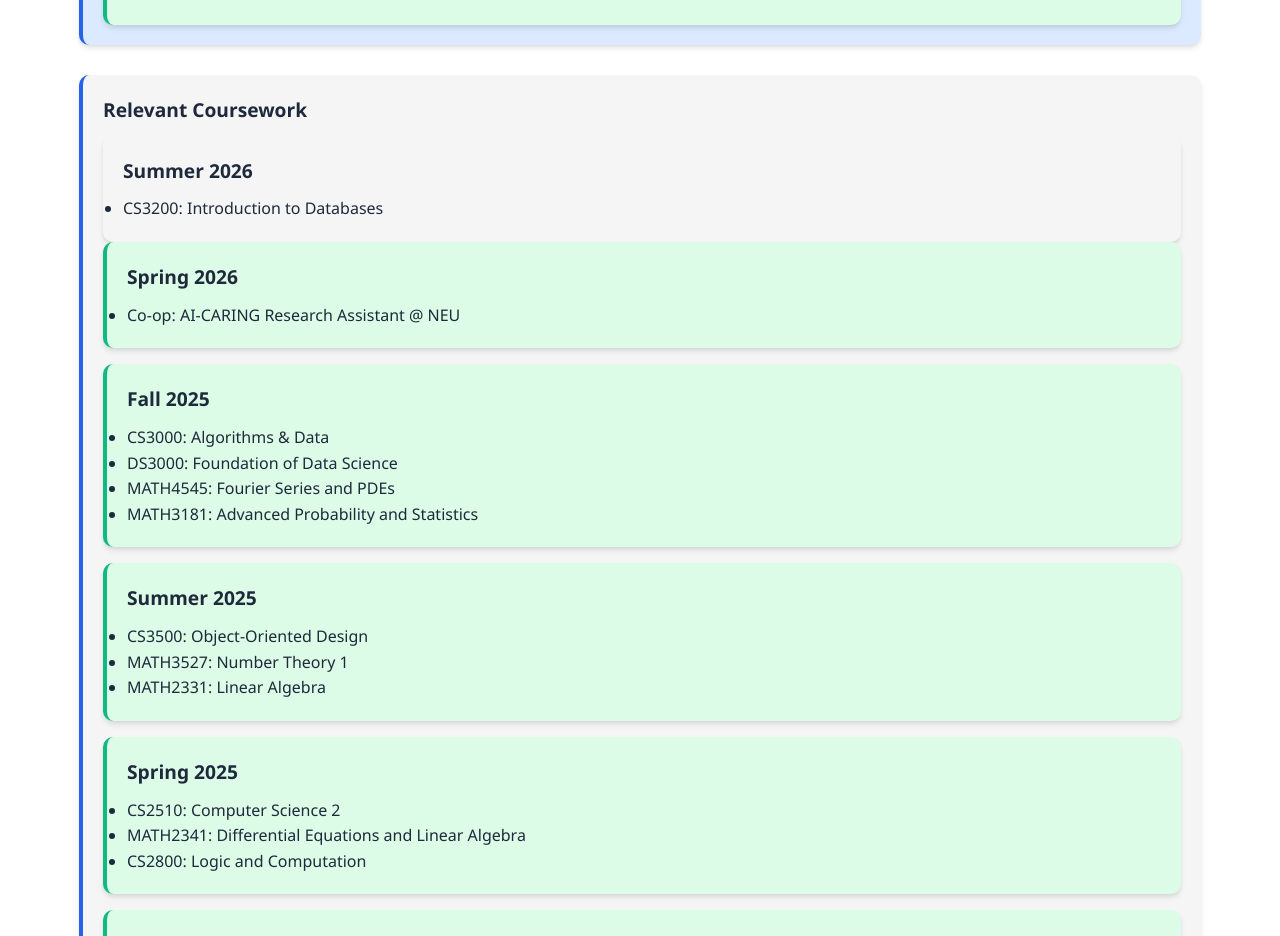
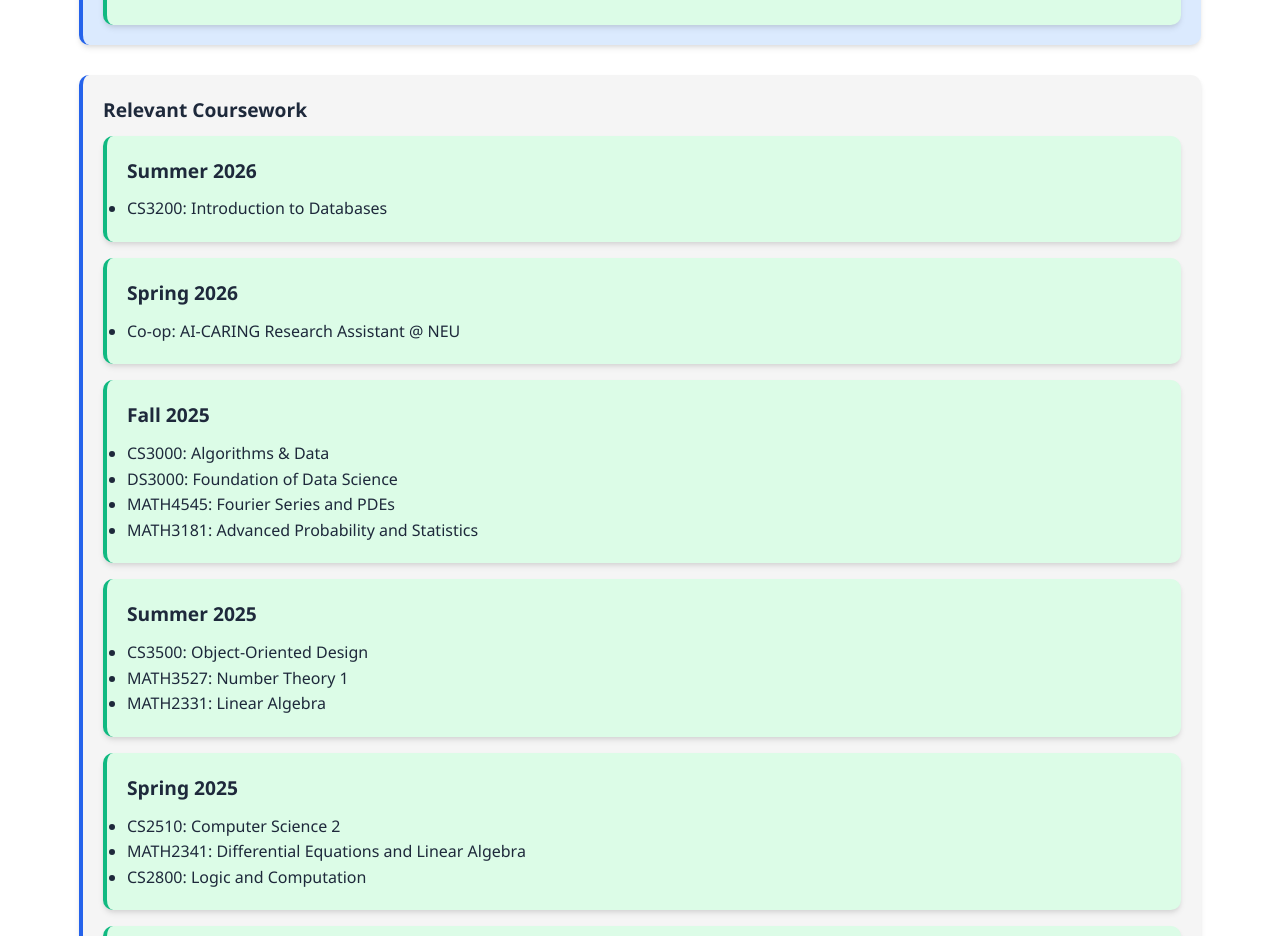
Before and after one commit to Jadeni77/XiaobinMei, a React (Vite) app: page / in a window 1280 px wide. Shown: the part 2180-3116 px from the top of the page. Built offline with nearby package versions, Linux system fonts and the light colour scheme.

Commit message:
className typo

```diff
--- a/src/components/About.jsx
+++ b/src/components/About.jsx
@@ -187,7 +187,7 @@ function About() {
                       <div className="info-card relevant-course">
                         <h4>Relevant Coursework</h4>
 
-                        <div className="info-card semester section">
+                        <div className="info-card semester-section">
                             <h4>Summer 2026</h4>
                             <ul>
                                 <li>CS3200: Introduction to Databases</li>
```
